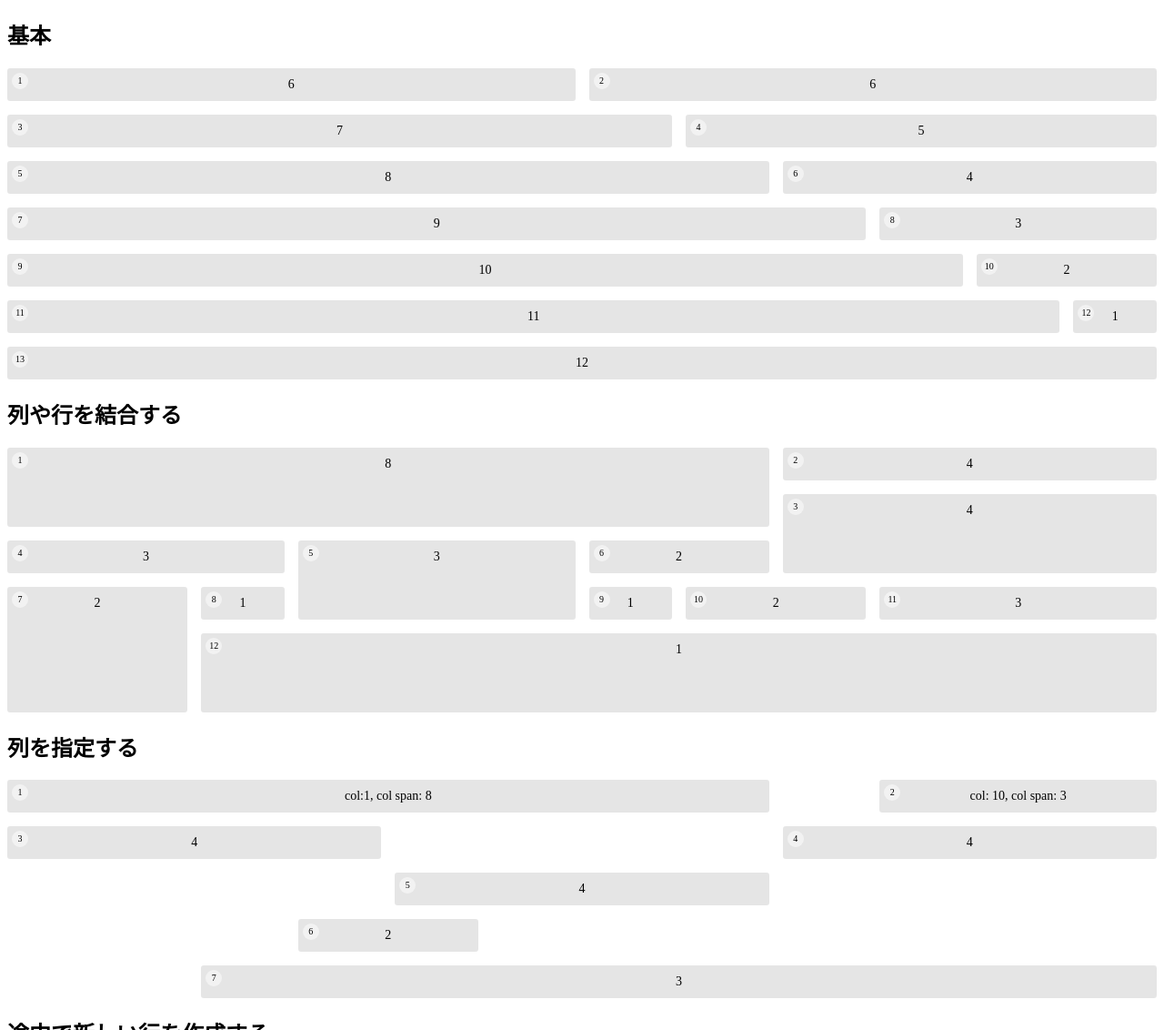
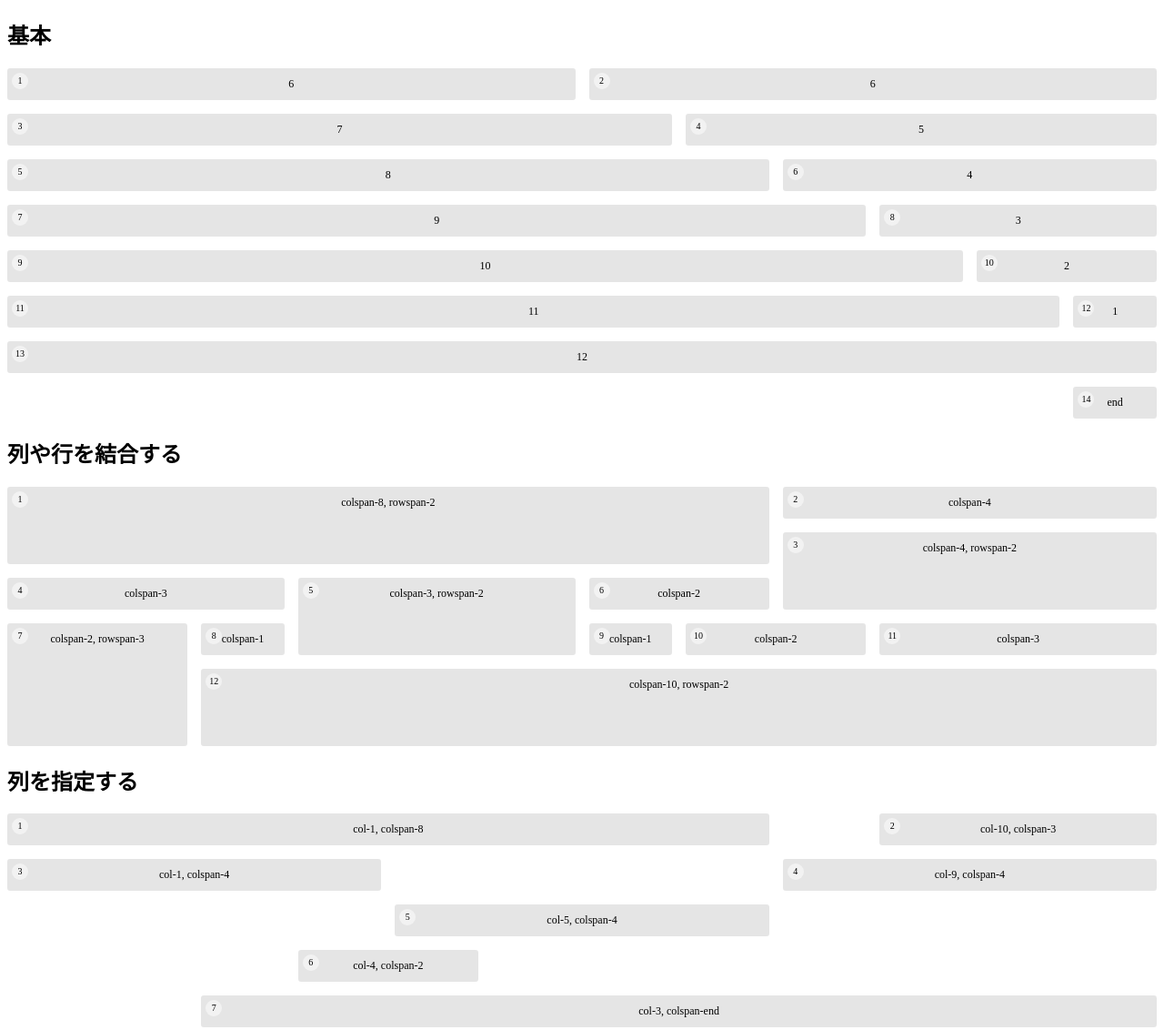
Before and after one commit to codegrid/2016-display-grid, a plain HTML site: page sample-grid-system/1.html in a window 1280 px wide. Shown: the top 1132 px of the page at 91% size. Drawn offline with Linux system fonts and the light colour scheme.

Commit message:
modify demo

```diff
--- a/sample-grid-system/1.html
+++ b/sample-grid-system/1.html
@@ -14,6 +14,7 @@
   display: grid;
   grid-template-columns: repeat(12, 1fr);
   grid-auto-rows: 1fr;
+  word-break: break-all;
 }
 
 /* グリッドアイテム間の余白 */
@@ -72,7 +73,7 @@
   background-color: rgba(0, 0, 0, 0.1);
   border-radius: 3px;
   text-align: center;
-  font-size: 14px;
+  font-size: 12px;
 }
 .g-grid {
   counter-reset: grid;
@@ -121,35 +122,36 @@
   <div class="g-grid__item  g-grid__item--colspan-11">11</div>
   <div class="g-grid__item">1</div>
   <div class="g-grid__item  g-grid__item--colspan-12">12</div>
+  <div class="g-grid__item  g-grid__item--colspan-end">end</div>
 </div>
 
 <h2>列や行を結合する</h2>
 
 <div class="g-grid  g-grid--with-gutter">
-  <div class="g-grid__item  g-grid__item--colspan-8  g-grid__item--rowspan-2">8</div>
-  <div class="g-grid__item  g-grid__item--colspan-4">4</div>
-  <div class="g-grid__item  g-grid__item--colspan-4  g-grid__item--rowspan-2">4</div>
-  <div class="g-grid__item  g-grid__item--colspan-3">3</div>
-  <div class="g-grid__item  g-grid__item--colspan-3  g-grid__item--rowspan-2">3</div>
-  <div class="g-grid__item  g-grid__item--colspan-2">2</div>
-  <div class="g-grid__item  g-grid__item--colspan-2  g-grid__item--rowspan-3">2</div>
-  <div class="g-grid__item  g-grid__item--colspan-1">1</div>
-  <div class="g-grid__item  g-grid__item--colspan-1">1</div>
-  <div class="g-grid__item  g-grid__item--colspan-2">2</div>
-  <div class="g-grid__item  g-grid__item--colspan-3">3</div>
-  <div class="g-grid__item  g-grid__item--colspan-10  g-grid__item--rowspan-2">1</div>
+  <div class="g-grid__item  g-grid__item--colspan-8  g-grid__item--rowspan-2">colspan-8, rowspan-2</div>
+  <div class="g-grid__item  g-grid__item--colspan-4">colspan-4</div>
+  <div class="g-grid__item  g-grid__item--colspan-4  g-grid__item--rowspan-2">colspan-4, rowspan-2</div>
+  <div class="g-grid__item  g-grid__item--colspan-3">colspan-3</div>
+  <div class="g-grid__item  g-grid__item--colspan-3  g-grid__item--rowspan-2">colspan-3, rowspan-2</div>
+  <div class="g-grid__item  g-grid__item--colspan-2">colspan-2</div>
+  <div class="g-grid__item  g-grid__item--colspan-2  g-grid__item--rowspan-3">colspan-2, rowspan-3</div>
+  <div class="g-grid__item  g-grid__item--colspan-1">colspan-1</div>
+  <div class="g-grid__item  g-grid__item--colspan-1">colspan-1</div>
+  <div class="g-grid__item  g-grid__item--colspan-2">colspan-2</div>
+  <div class="g-grid__item  g-grid__item--colspan-3">colspan-3</div>
+  <div class="g-grid__item  g-grid__item--colspan-10  g-grid__item--rowspan-2">colspan-10, rowspan-2</div>
 </div>
 
 <h2>列を指定する</h2>
 
 <div class="g-grid  g-grid--with-gutter">
-  <div class="g-grid__item  g-grid__item--col-1  g-grid__item--colspan-8">col:1, col span: 8</div>
-  <div class="g-grid__item  g-grid__item--col-10  g-grid__item--colspan-3">col: 10, col span: 3</div>
-  <div class="g-grid__item  g-grid__item--col-1  g-grid__item--colspan-4">4</div>
-  <div class="g-grid__item  g-grid__item--col-9  g-grid__item--colspan-4">4</div>
-  <div class="g-grid__item  g-grid__item--col-5  g-grid__item--colspan-4">4</div>
-  <div class="g-grid__item  g-grid__item--col-4  g-grid__item--colspan-2">2</div>
-  <div class="g-grid__item  g-grid__item--col-3  g-grid__item--colspan-end">3</div>
+  <div class="g-grid__item  g-grid__item--col-1  g-grid__item--colspan-8">col-1, colspan-8</div>
+  <div class="g-grid__item  g-grid__item--col-10  g-grid__item--colspan-3">col-10, colspan-3</div>
+  <div class="g-grid__item  g-grid__item--col-1  g-grid__item--colspan-4">col-1, colspan-4</div>
+  <div class="g-grid__item  g-grid__item--col-9  g-grid__item--colspan-4">col-9, colspan-4</div>
+  <div class="g-grid__item  g-grid__item--col-5  g-grid__item--colspan-4">col-5, colspan-4</div>
+  <div class="g-grid__item  g-grid__item--col-4  g-grid__item--colspan-2">col-4, colspan-2</div>
+  <div class="g-grid__item  g-grid__item--col-3  g-grid__item--colspan-end">col-3, colspan-end</div>
 </div>
 
 <h2>途中で新しい行を作成する</h2>
```
